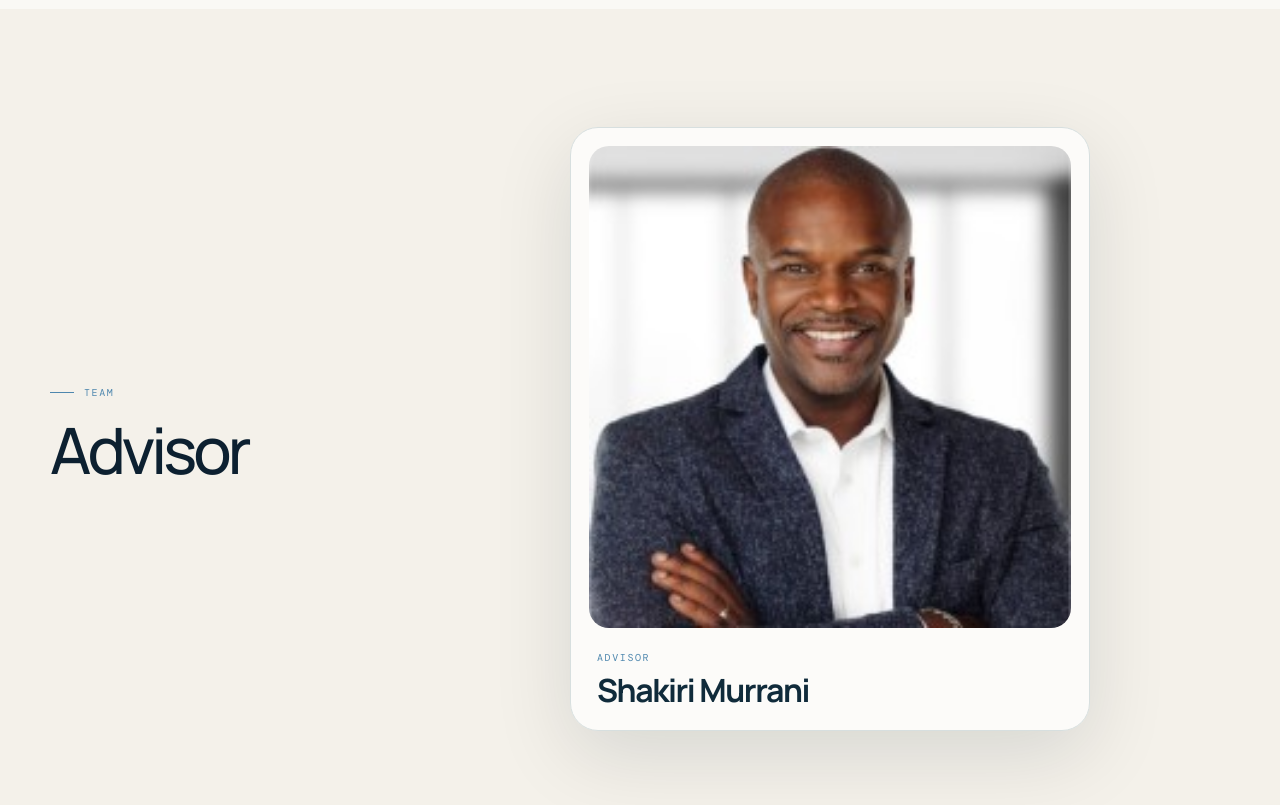
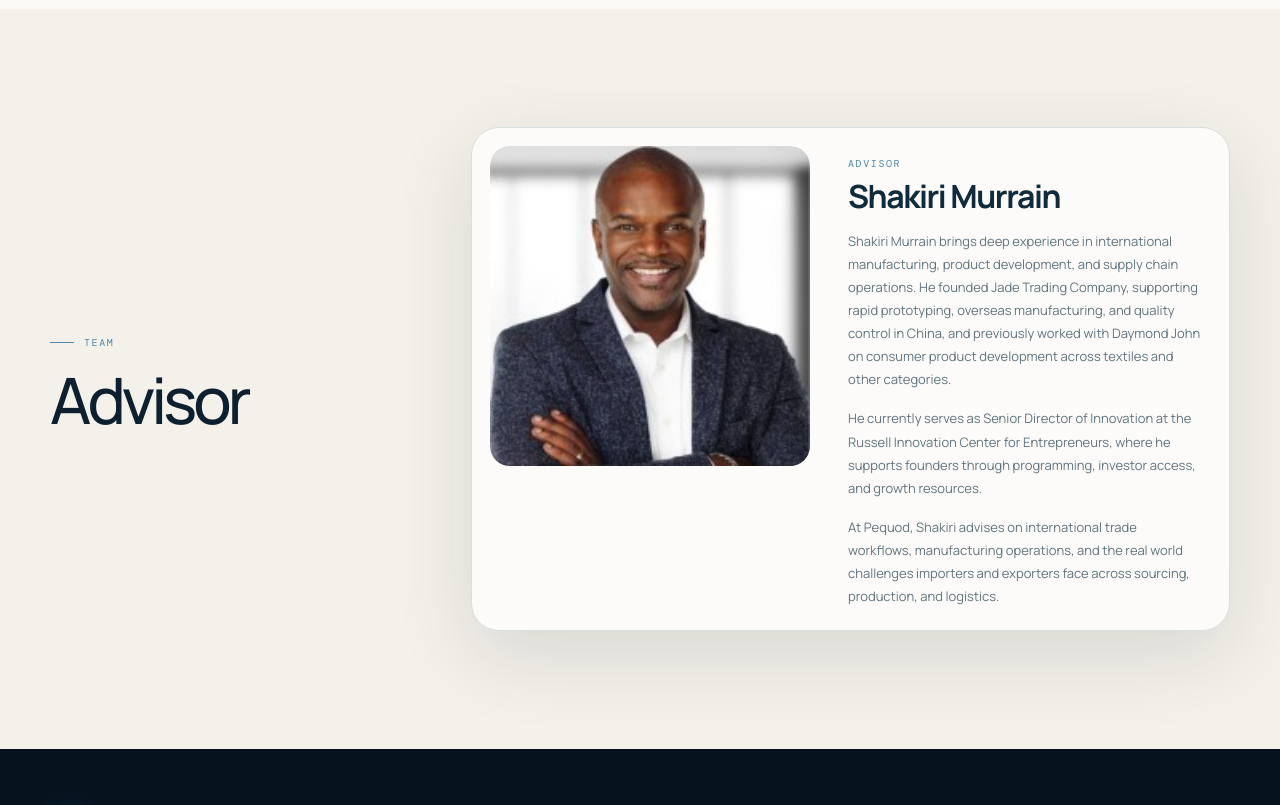
Before and after one commit to mnsalschool7-u/BoostBoss, a website: page index.html in a window 1280 px wide. Shown: the part 5750-6555 px from the top of the page. Drawn offline with nearby package versions, Linux system fonts and the light colour scheme.

Commit message:
Add advisor bio

```diff
--- a/index.html
+++ b/index.html
@@ -319,10 +319,24 @@
             <h2>Advisor</h2>
           </div>
           <div class="team-photo-card reveal">
-            <img src="assets/shakiri-murrani-advisor.jpg" alt="Shakiri Murrani" />
+            <img src="assets/shakiri-murrani-advisor.jpg" alt="Shakiri Murrain" />
             <div class="team-photo-caption">
               <span>Advisor</span>
-              <h3>Shakiri Murrani</h3>
+              <h3>Shakiri Murrain</h3>
+              <p>
+                Shakiri Murrain brings deep experience in international manufacturing, product development,
+                and supply chain operations. He founded Jade Trading Company, supporting rapid prototyping,
+                overseas manufacturing, and quality control in China, and previously worked with Daymond John
+                on consumer product development across textiles and other categories.
+              </p>
+              <p>
+                He currently serves as Senior Director of Innovation at the Russell Innovation Center for
+                Entrepreneurs, where he supports founders through programming, investor access, and growth resources.
+              </p>
+              <p>
+                At Pequod, Shakiri advises on international trade workflows, manufacturing operations, and the
+                real world challenges importers and exporters face across sourcing, production, and logistics.
+              </p>
             </div>
           </div>
         </div>
--- a/styles.css
+++ b/styles.css
@@ -785,13 +785,16 @@ button:focus-visible {
 
 .team-photo-shell {
   display: grid;
-  grid-template-columns: 0.8fr 1.2fr;
+  grid-template-columns: 0.62fr 1.38fr;
   gap: 80px;
   align-items: center;
 }
 
 .team-photo-card {
-  width: min(100%, 520px);
+  display: grid;
+  grid-template-columns: 320px 1fr;
+  gap: 30px;
+  width: min(100%, 820px);
   padding: 18px;
   border: 1px solid var(--line);
   border-radius: 28px;
@@ -802,13 +805,14 @@ button:focus-visible {
 .team-photo-card img {
   display: block;
   width: 100%;
+  max-width: 320px;
   aspect-ratio: 1;
   border-radius: 20px;
   object-fit: cover;
 }
 
 .team-photo-caption {
-  padding: 22px 8px 4px;
+  padding: 10px 8px 4px;
 }
 
 .team-photo-caption span {
@@ -826,6 +830,13 @@ button:focus-visible {
   font-size: 32px;
   line-height: 1.05;
   letter-spacing: -0.045em;
+}
+
+.team-photo-caption p {
+  margin: 16px 0 0;
+  color: #61747e;
+  font-size: 13px;
+  line-height: 1.78;
 }
 
 .early-access-section {
@@ -1179,11 +1190,13 @@ button:focus-visible {
   }
 
   .team-photo-card {
+    display: block;
     padding: 12px;
     border-radius: 22px;
   }
 
   .team-photo-card img {
+    max-width: none;
     border-radius: 16px;
   }
 
```
